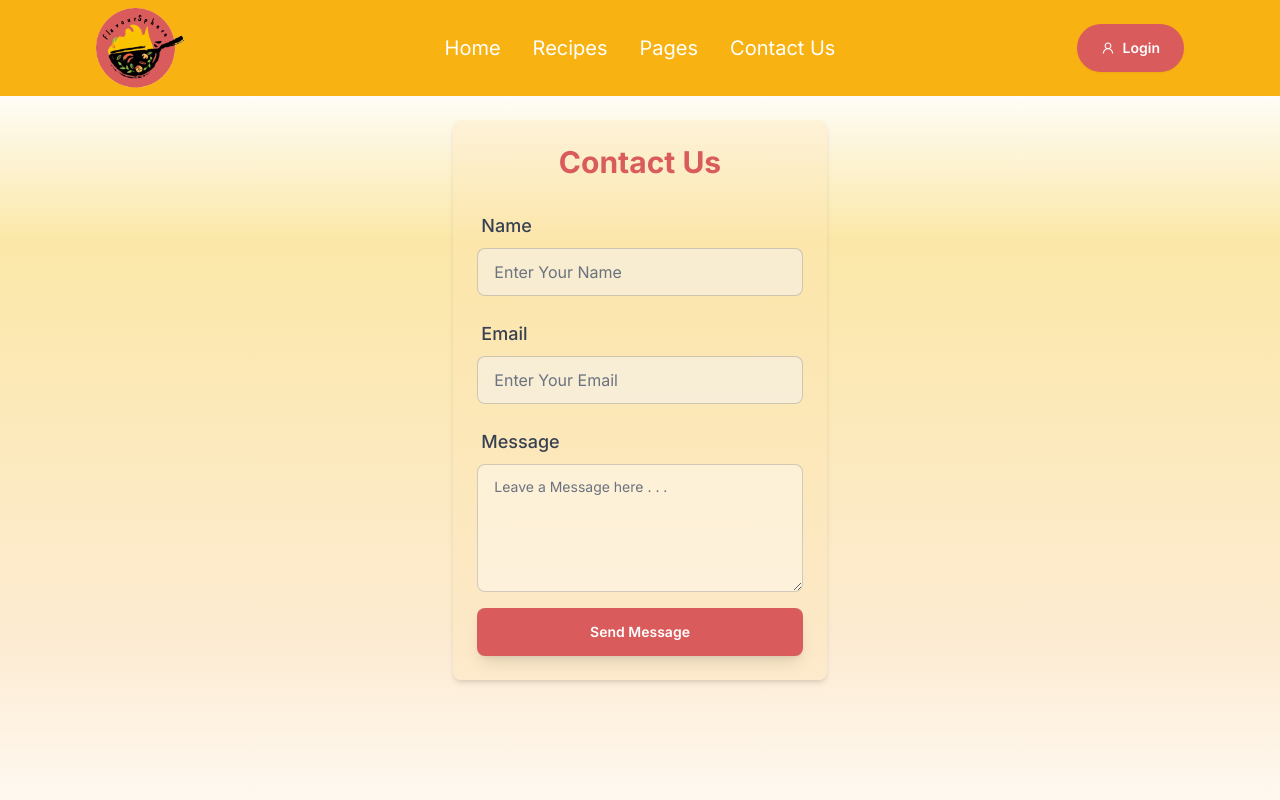
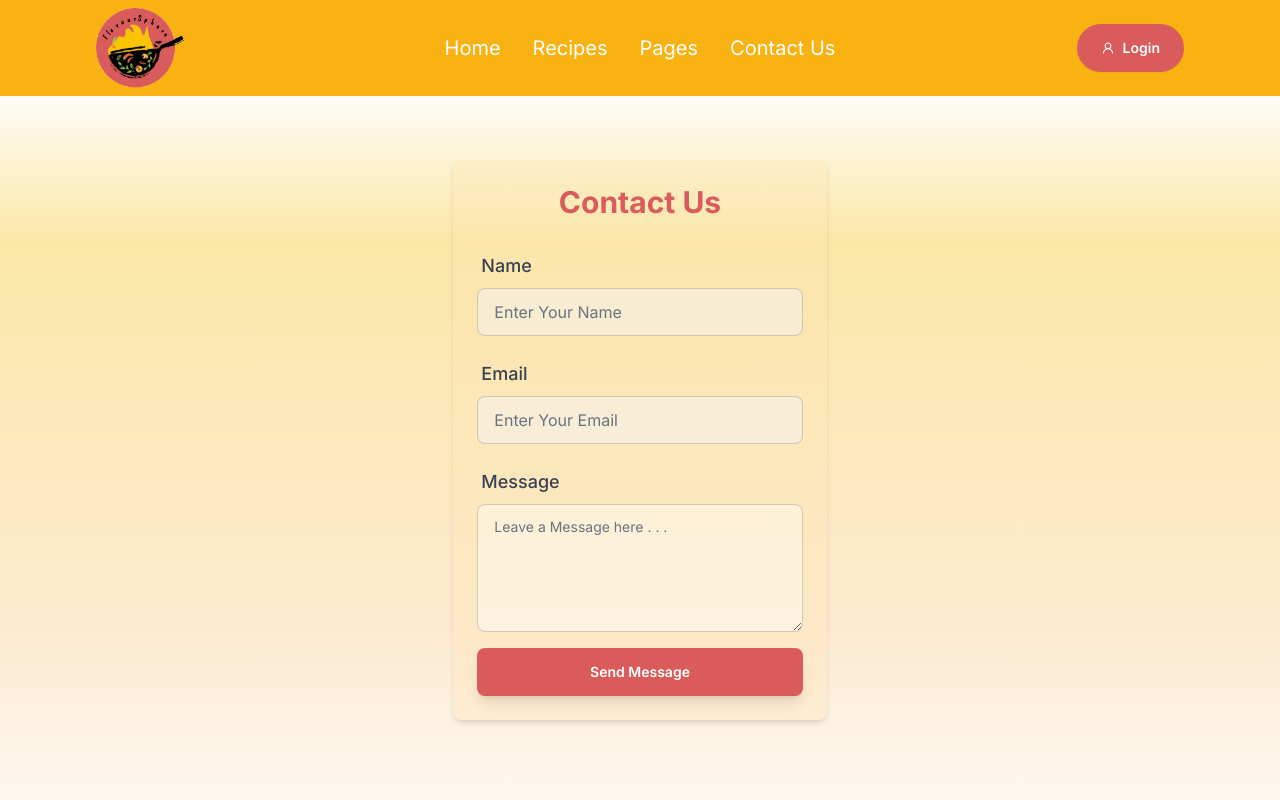
Before and after one commit to Shreya2507/FlavourSphere, a React (Vite) app: page /contactUs in a window 1280 px wide. Shown: the top 800 px of the page. Built offline with nearby package versions, Linux system fonts and the light colour scheme.

Commit message:
Acceptor Portal table fixed and contact us

```diff
--- a/src/pages/AcceptorPortal.jsx
+++ b/src/pages/AcceptorPortal.jsx
@@ -140,7 +140,7 @@
         </div>
       </div>
 
-      <div className="overflow-x-auto flex justify-center mb-20 mt-0">
+      <div className="overflow-x-auto  ">
         <table className="table table-zebra w-full">
           <thead>
             <tr>
--- a/src/pages/ContactPage.jsx
+++ b/src/pages/ContactPage.jsx
@@ -25,7 +25,7 @@
   };
 
   return (
-    <div className="max-w-screen-2xl container mx-auto xl:px-20 px-4 py-10 mt-20 bg-contact-gradient min-h-screen">
+    <div className="max-w-screen-2xl container mx-auto xl:px-20 px-4 py-20 mt-20 bg-contact-gradient min-h-screen">
       <div className="bg-opacity-30 bg-yellow w-full sm:w-3/4 md:w-1/2 lg:w-1/3 mx-auto p-6 shadow-md rounded-lg">
         <h1 className="text-4xl md:text-3xl font-bold mb-6 text-center text-button">
           Contact Us
--- a/src/pages/DonationPortal.jsx
+++ b/src/pages/DonationPortal.jsx
@@ -100,7 +100,7 @@
         <div className="md:w-1/2 space-y-7 px-10 p-6 rounded-lg bg-gradient-to-r from-yellow-400 via-yellow-500 to-orange-600 shadow-lg">
           <div className="bg-gradient-to-r from-yellow-400 via-yellow-500 to-orange-600 p-4 rounded-xl flex items-center">
             <h2 className="text-2xl font-thinbold md:leading-snug leading-snug text-center text-red-900">
-              Hello User Ngo!
+              Hello Sarah!
             </h2>
           </div>
           <h2 className="text-navbarBg md:text-5xl text-2xl font-bold md:leading-snug leading-snug">
```
